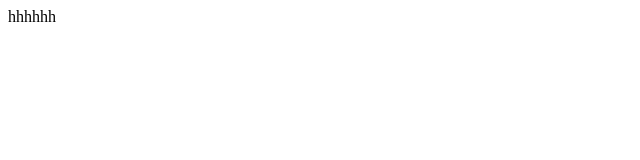
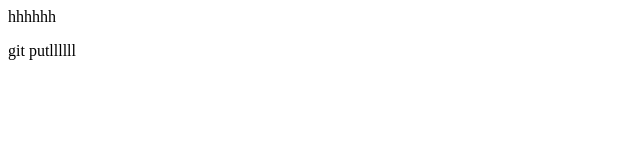
Before and after one commit to yatakei/git_tutorial, a plain HTML site: page index.html in a window 1280 px wide. Shown: the full height of the page, 0-640 px from the left. Drawn offline with Linux system fonts and the light colour scheme.

Commit message:
Update index.html

```diff
--- a/index.html
+++ b/index.html
@@ -1 +1,2 @@
 hhhhhh
+<p>git putllllll</p>
```
